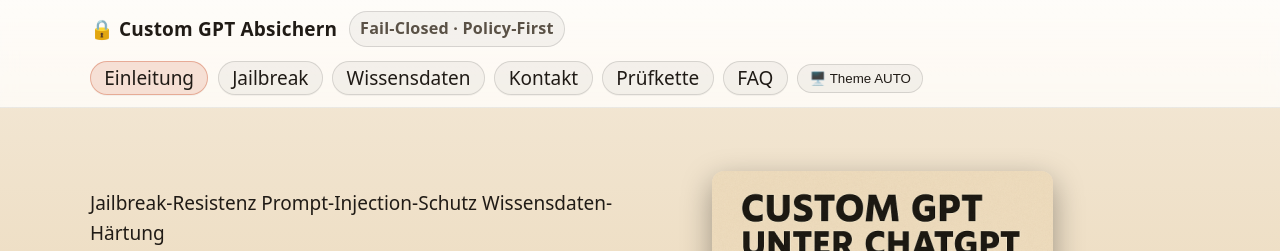
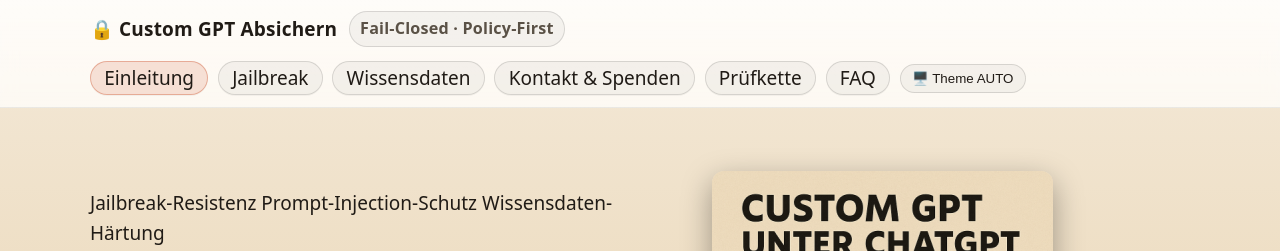
Before and after one commit to DocBitSchubser/ChatGPT_GPT-RuleCompass, a Jekyll site: the page built from docs/index.html, in a window 1280 px wide. Shown: the top 251 px of the page. Built offline with Jekyll 4.4.1, drawn with Linux system fonts in a browser that asks for light colours.

Commit message:
Update index.html

```diff
--- a/docs/index.html
+++ b/docs/index.html
@@ -256,7 +256,7 @@
           <a href="#einleitung">Einleitung</a>
           <a href="#jailbreak">Jailbreak</a>
           <a href="#wissensdaten">Wissensdaten</a>
-          <a href="#kontakt">Kontakt</a>
+           <a href="#kontakt-und-spenden">Kontakt &amp; Spenden</a>
           <a href="#pruefkette">Prüfkette</a>
           <a href="#faq">FAQ</a>
         </nav>
```
